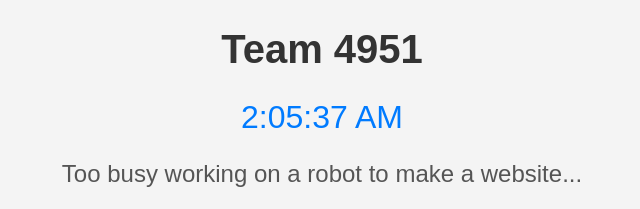
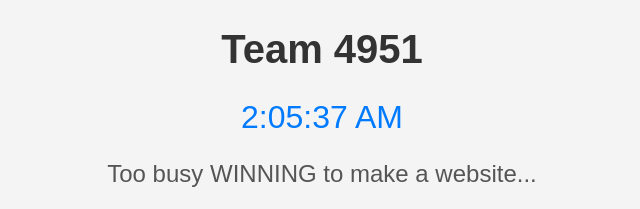
Before and after one commit to CDS-Cyclones/4951-website, a website: page index.html in a window 1280 px wide. Shown: the top 209 px of the page, without its empty margins (318-958 px from the left). Drawn offline with Linux system fonts and the light colour scheme.

Commit message:
Update index.html

```diff
--- a/index.html
+++ b/index.html
@@ -46,7 +46,7 @@
 <body>
 <h1>Team 4951</h1>
 <div id="clock"></div>
-<p>Too busy working on a robot to make a website...</p>
+<p>Too busy WINNING to make a website...</p>
 
 <footer>
     <div class="logo-container">
```
